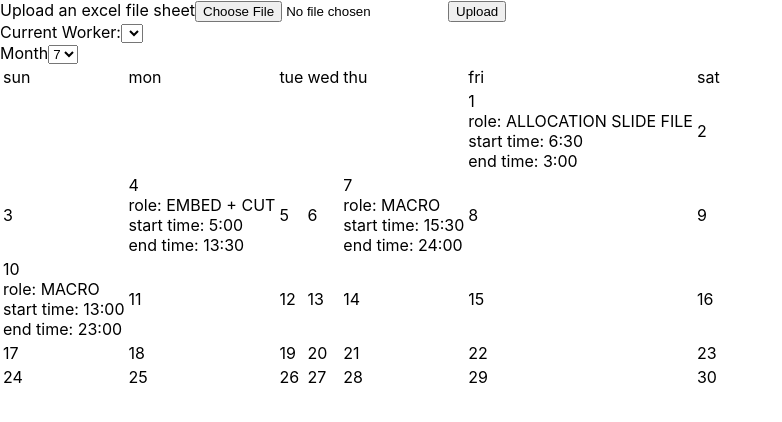
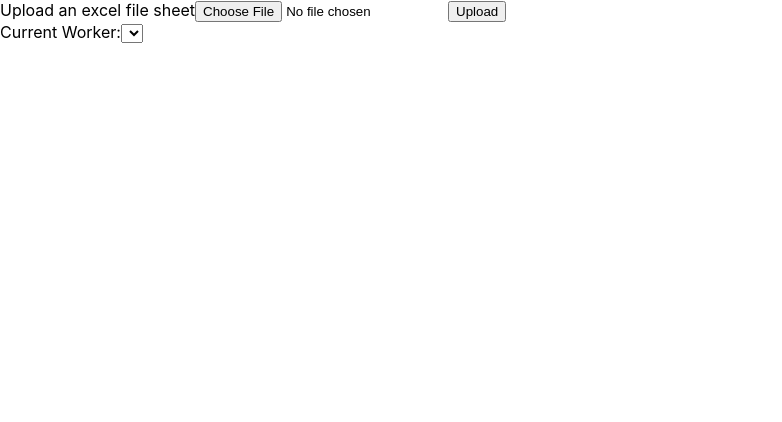
Before and after one commit to vuvuzella/react-schedule-viewer, a React (Vite) app: page / in a window 1280 px wide. Shown: the top 422 px of the page, without its empty margins (0-782 px from the left). Built offline with nearby package versions, Linux system fonts and the light colour scheme.

Commit message:
make calendar display all info make select box based on worker working

```diff
--- a/src/App.tsx
+++ b/src/App.tsx
@@ -13,18 +13,18 @@ import { ScheduleData } from './services/spreadsheet'
 // Roster(DateTime, Assignments[])
 
 
-const DATA = [
-  { name: "KL", role: "MACRO", date: getDateFromFormat("17-Jul"), startTime: "8:00", endTime: "16:30" },
-  { name: "KL", role: "SPECIALS", date: getDateFromFormat("18-Jul"), startTime: "6:30", endTime: "15:00" },
-  { name: "KL", role: "SPECIALS", date: getDateFromFormat("21-Jul"), startTime: "6:30", endTime: "15:00" },
-  { name: "KL", role: "CUT/RECUT", date: getDateFromFormat("22-Jul"), startTime: "6:00", endTime: "14:30" },
-  { name: "KL", role: "ALLOCATION SLIDE FILE", date: getDateFromFormat("23-Jul"), startTime: "6:30", endTime: "3:00" },
-  { name: "KL", role: "ALLOCATION SLIDE FILE", date: getDateFromFormat("23-Jul"), startTime: "6:30", endTime: "3:00" },
-  { name: "KL", role: "ALLOCATION SLIDE FILE", date: getDateFromFormat("1-Aug"), startTime: "6:30", endTime: "3:00" },
-  { name: "KL", role: "EMBED + CUT", date: getDateFromFormat("4-Aug"), startTime: "5:00", endTime: "13:30" },
-  { name: "KL", role: "MACRO", date: getDateFromFormat("7-Aug"), startTime: "15:30", endTime: "24:00" },
-  { name: "KL", role: "MACRO", date: getDateFromFormat("10-Aug"), startTime: "13:00", endTime: "23:00" },
-]
+// const DATA = [
+//   { name: "KL", role: "MACRO", date: getDateFromFormat("17-Jul"), startTime: "8:00", endTime: "16:30" },
+//   { name: "KL", role: "SPECIALS", date: getDateFromFormat("18-Jul"), startTime: "6:30", endTime: "15:00" },
+//   { name: "KL", role: "SPECIALS", date: getDateFromFormat("21-Jul"), startTime: "6:30", endTime: "15:00" },
+//   { name: "KL", role: "CUT/RECUT", date: getDateFromFormat("22-Jul"), startTime: "6:00", endTime: "14:30" },
+//   { name: "KL", role: "ALLOCATION SLIDE FILE", date: getDateFromFormat("23-Jul"), startTime: "6:30", endTime: "3:00" },
+//   { name: "KL", role: "ALLOCATION SLIDE FILE", date: getDateFromFormat("23-Jul"), startTime: "6:30", endTime: "3:00" },
+//   { name: "KL", role: "ALLOCATION SLIDE FILE", date: getDateFromFormat("1-Aug"), startTime: "6:30", endTime: "3:00" },
+//   { name: "KL", role: "EMBED + CUT", date: getDateFromFormat("4-Aug"), startTime: "5:00", endTime: "13:30" },
+//   { name: "KL", role: "MACRO", date: getDateFromFormat("7-Aug"), startTime: "15:30", endTime: "24:00" },
+//   { name: "KL", role: "MACRO", date: getDateFromFormat("10-Aug"), startTime: "13:00", endTime: "23:00" },
+// ]
 
 function App() {
 
@@ -33,7 +33,12 @@ function App() {
   // const endDateRange = DATA.map(worker => worker.date).reduce((prevDate, curDate) => curDate > prevDate ? curDate : prevDate)
 
   const [scheduleData, setScheduleData] = useState<ScheduleData[]>([]);
-  const workerList = scheduleData
+  const [workerList, setWorkerList] = useState<string[]>([]);
+  const [selectedWorker, setSelectedWorker] = useState<string | undefined>(workerList.length > 0 ? workerList[0] : undefined);
+
+  function onUploadData(data: ScheduleData[]) {
+    setScheduleData(data);
+    const workerList = data
       .map(sched => [sched.name])
       .reduce(
         (accumNameList, prevNameList) =>
@@ -41,12 +46,15 @@ function App() {
             ? accumNameList
             : [...accumNameList, ...prevNameList], []
       );
+    setWorkerList(workerList);
+    setSelectedWorker(workerList[0]);
+  }
 
   return (
     <div>
-      <Uploader setData={setScheduleData} />
-      <WorkerSelector worker={workerList.length > 0 ? workerList[0] : ""} workerList={workerList} />
-      <ScheduleCalendar assignments={DATA} startOfTheWeek={START_WEEK.SUN} />
+      <Uploader setData={onUploadData} />
+      <WorkerSelector worker={selectedWorker} workerList={workerList} setSelectedWorker={setSelectedWorker} />
+      <ScheduleCalendar assignments={scheduleData} selectedWorker={selectedWorker} startOfTheWeek={START_WEEK.SUN} />
     </div>
   )
 }
--- a/src/components/ScheduleCalendar/ScheduleCalendar.tsx
+++ b/src/components/ScheduleCalendar/ScheduleCalendar.tsx
@@ -16,8 +16,7 @@ type CalendarData = {
 interface IScheduleCalendar {
     assignments: Assignment[]
     startOfTheWeek: START_WEEK
-    // month: Month
-    // year: number
+    selectedWorker: string | undefined
 }
 
 export enum START_WEEK {
@@ -96,8 +95,7 @@ function createCalendarData(assignments: Assignment[], month: Month, year: numbe
     return tableRows;
 }
 
-export function ScheduleCalendar({ assignments, startOfTheWeek }: IScheduleCalendar) {
-
+function generateCalendarTables(assignments: Assignment[], startOfTheWeek: START_WEEK, selectedWorker: string) {
 
     const daysHeader = getCalendarHeaderData(startOfTheWeek);
 
@@ -105,44 +103,17 @@ export function ScheduleCalendar({ assignments, startOfTheWeek }: IScheduleCalen
     const monthsList = assignments.map(worker => [worker.date.month!]).reduce((accum, curMonth) => !accum.includes(curMonth[0]) ? [...accum, ...curMonth] : accum, [])
     const monthsAssignment = monthsList.map(month => ({ [month]: assignments.filter(assignment => assignment.date.month === month) })).reduce((accum, monthAssignment) => ({ ...accum, ...monthAssignment }), {});
     const year = DateTime.now().year
-
-    // TODO: month should be oblivious of 0-based or 1-based counting..
-    // TODO: make month sdwitchable or display all months??
-    const tableRows = createCalendarData(monthsAssignment[monthsList[1]], monthsList[1] + 1, year, daysHeader);
+    const tableData = monthsList.map(monthNum => ({
+        month: monthNum,
+        calendarData: createCalendarData(monthsAssignment[monthNum], monthNum, year, daysHeader)
+    }))
 
     // Generate the calendar rows jsx
-    const calendarTable = tableRows.map((row, rowIndex) => (
-        <tr key={rowIndex}>
-            {
-                row.map((col, i) => (
-                    <td key={i + 1}>
-                        <div key={i + 2}>{col?.day}</div>
-                        <div key={i + 3}>{col?.data ? 'role: ' + col.data.role : null}</div>
-                        <div key={i + 4}>{col?.data ? 'start time: ' + col.data.startTime : null}</div>
-                        <div key={i + 5}>{col?.data ? 'end time: ' + col.data.endTime : null}</div>
-                    </td>
-                ))
-            }
-        </tr>
-    ))
-
-    return (
-        <div className="schedule">
-            {/* TODO: list all calendar months based on the assignments data input */}
-            <div className="month">
-                <label>
-                    Month
-                    {/* TODO: make calendar switchable, display the montLong instead of the month number */}
-                    <select value={monthsList[0]} onChange={(e) => { console.log("Hello"); return; }}>
-                        {
-                            monthsList.map(month => (
-                                <option key={month}>{month}</option>
-                            ))
-                        }
-                    </select>
-                </label>
+    const tables = tableData.map(data => (
+        <>
+            <div>
+                Month:{' '}{data.month}
             </div>
-            <div className="view">
             <table>
                 <thead>
                     <tr>
@@ -154,10 +125,45 @@ export function ScheduleCalendar({ assignments, startOfTheWeek }: IScheduleCalen
                     </tr>
                 </thead>
                 <tbody>
-                        {calendarTable}
+                    {
+                        data.calendarData.map((row, rowIndex) => (
+                            <tr>
+                                {
+                                    row.map((column, columnIndex) => (
+                                        <td>
+                                            <div>{column?.day}</div>
+                                            <div >{column?.data ? 'role: ' + column.data.role : null}</div>
+                                            <div >{column?.data ? 'start time: ' + column.data.startTime : null}</div>
+                                            <div >{column?.data ? 'end time: ' + column.data.endTime : null}</div>
+                                        </td>
+                                    ))
+                                }
+                            </tr>
+                        ))
+                    }
                 </tbody>
             </table>
+            <br />
+        </>
+    ))
+    return tables;
+}
+
+export function ScheduleCalendar({ assignments, startOfTheWeek, selectedWorker }: IScheduleCalendar) {
+
+
+    const filteredAssignments = selectedWorker && assignments.length
+        ? assignments
+            .filter(schedule => schedule.name.toLocaleLowerCase() === selectedWorker.toLocaleLowerCase())
+        : []
+    const view = selectedWorker ? generateCalendarTables(filteredAssignments, startOfTheWeek, selectedWorker) : null    // TODO: make this a switchable view based on currently selected view option
+
+    return (
+        <div className="schedule">
+            <div className="view">
+                {view}
             </div>
         </div>
+
     )
 }
--- a/src/components/WorkerSelector/WorkerSelector.tsx
+++ b/src/components/WorkerSelector/WorkerSelector.tsx
@@ -1,16 +1,17 @@
 interface IWorkerSelector {
-    worker: string
+    worker: string | undefined
     workerList: string[]
+    setSelectedWorker: (e: any) => void // TODO: set correct type
 }
 
-export function WorkerSelector({ worker, workerList }: IWorkerSelector) {
+export function WorkerSelector({ worker, workerList, setSelectedWorker }: IWorkerSelector) {
     return (
         <div>
             <label>
                 Current Worker:
-                <select value={worker} onChange={(e) => { }}>
+                <select value={worker} onChange={(e) => setSelectedWorker(e.target.value)}>
                     {
-                        workerList.map((worker, index) => <option key={index}>{worker}</option>)
+                        workerList.map((worker, index) => <option key={index} value={worker}>{worker}</option>)
                     }
                 </select>
             </label>
--- a/src/services/spreadsheet.ts
+++ b/src/services/spreadsheet.ts
@@ -14,7 +14,7 @@ function getRole(column: string, sheet: Sheet) {
 }
 
 function getDate(row: string, sheet: Sheet) {
-    return { date: getDateFromFormat(sheet['A' + row].w) }
+    return { date: getDateFromFormat(sheet['B' + row].w) }
 }
 
 function getWorker(column: string, row: string, sheet: Sheet) {
--- a/src/services/utils.ts
+++ b/src/services/utils.ts
@@ -2,5 +2,6 @@ import { DateTime } from 'luxon'
 
 export function getDateFromFormat(date: string): DateTime {
     const format = "d-LLL"
-    return DateTime.fromFormat(date, format)
+    const dateObj = DateTime.fromFormat(date, format)
+    return dateObj
 }
```
Lines whose indentation alone changed are shown as unchanged.
